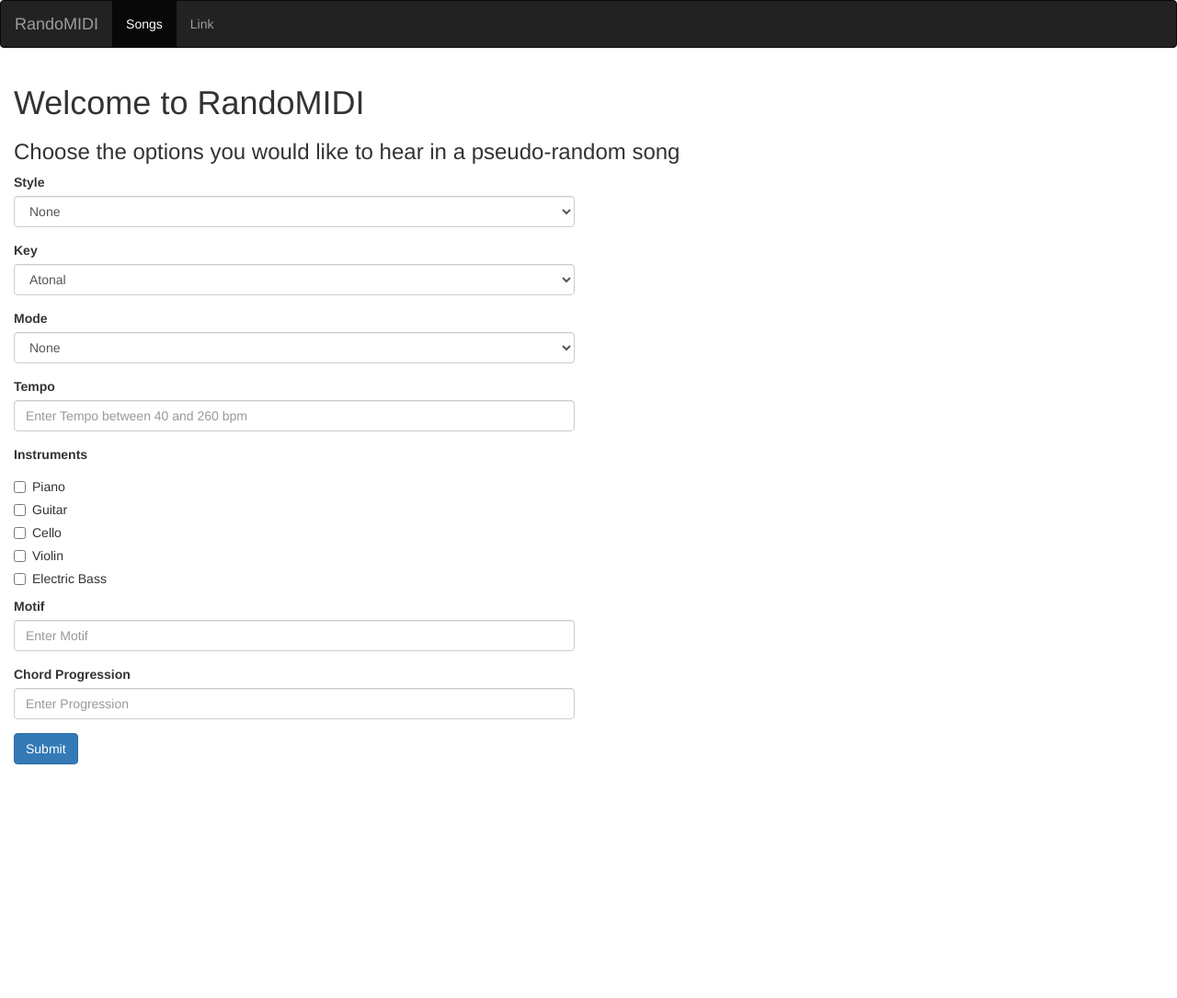
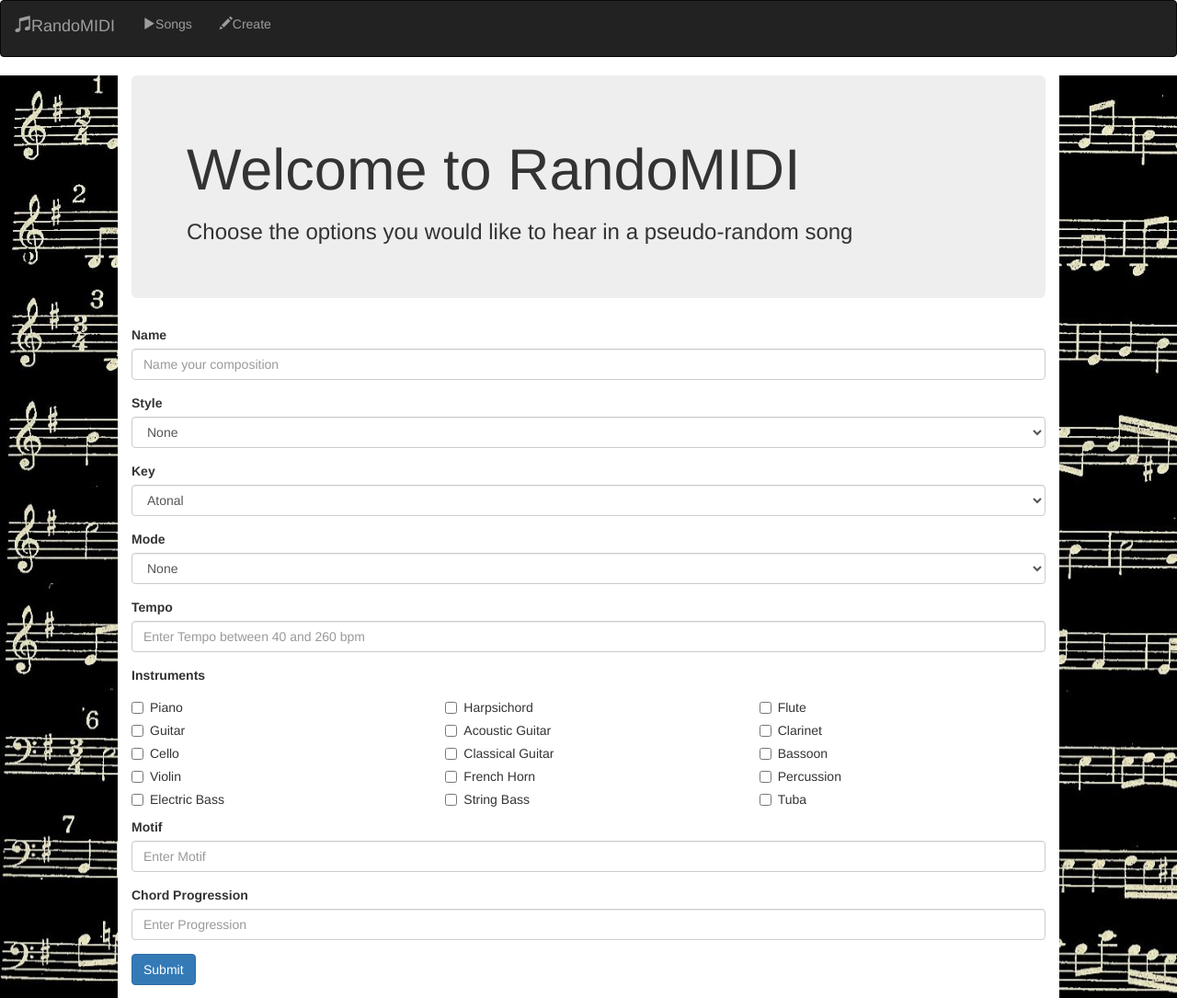
Before and after one commit to woodenToaster/RandoMIDI, a PHP site: page / in a window 1280 px wide. Shown: the whole page at 92% size. Before the commit the page ends 831 px from the top, so only its background shows below. Run offline with PHP 8.4, Linux system fonts and the light colour scheme; some libraries are stand-ins or nearby versions.

Commit message:
Add background image

```diff
--- a/index.php
+++ b/index.php
@@ -7,12 +7,20 @@
 </head>
 <body>
   <?php include('navbar.php'); ?>
+  <div id="background">
+    <div id="vertical-container">
       <div class="container-fluid">
+        <div class="jumbotron vertical-center">
           <h1>Welcome to RandoMIDI</h1>
           <h3>Choose the options you would like to hear in a pseudo-random song</h3>
+        </div>
         <div class="row">
-      <div class="col-lg-6">
+          <div class="col-lg-12">
             <form  id="options" action="createFormArgs.php" method="post">
+              <div class="form-group">
+                <label for="name">Name</label>
+                <input type="text" class="form-control" id="name" placeholder="Name your composition">
+              </div>
               <div class="form-group">
                 <label for="style">Style</label>
                 <select name="style-list" form="options" class="form-control">
@@ -51,6 +59,9 @@
               <option>Dorian</option>
               <option>Phrygian</option>
               <option>Lydian</option>
+              <option>Mixolydian</option>
+              <option>Aeolian</option>
+              <option>Locrian</option>
             </select>
               </div>
               <div class="form-group">
@@ -58,6 +69,8 @@
                 <input type="text" class="form-control" id="tempo" placeholder="Enter Tempo between 40 and 260 bpm">
               </div>
               <label for="instruments">Instruments</label>
+              <div class="row">
+                <div class="col-lg-4">
               <div class="checkbox">
                 <label>
                   <input type="checkbox" value="">
@@ -88,6 +101,72 @@
                   Electric Bass
                 </label>
               </div>
+                </div>
+                <div class="col-lg-4">
+              <div class="checkbox">
+                <label>
+                  <input type="checkbox" value="">
+                  Harpsichord
+                </label>
+              </div>
+              <div class="checkbox">
+                <label>
+                  <input type="checkbox" value="">
+                  Acoustic Guitar
+                </label>
+              </div>
+              <div class="checkbox">
+                <label>
+                  <input type="checkbox" value="">
+                  Classical Guitar
+                </label>
+              </div>
+              <div class="checkbox">
+                <label>
+                  <input type="checkbox" value="">
+                  French Horn
+                </label>
+              </div>
+              <div class="checkbox">
+                <label>
+                  <input type="checkbox" value="">
+                  String Bass
+                </label>
+              </div>
+                </div>
+                <div class="col-lg-4">
+              <div class="checkbox">
+                <label>
+                  <input type="checkbox" value="">
+                  Flute
+                </label>
+              </div>
+              <div class="checkbox">
+                <label>
+                  <input type="checkbox" value="">
+                  Clarinet
+                </label>
+              </div>
+              <div class="checkbox">
+                <label>
+                  <input type="checkbox" value="">
+                  Bassoon
+                </label>
+              </div>
+              <div class="checkbox">
+                <label>
+                  <input type="checkbox" value="">
+                  Percussion
+                </label>
+              </div>
+              <div class="checkbox">
+                <label>
+                  <input type="checkbox" value="">
+                  Tuba
+                </label>
+              </div>
+                </div>
+              </div>
               <div class="form-group">
                 <label for="motif">Motif</label>
                 <input type="text" class="form-control" id="motif" placeholder="Enter Motif">
@@ -98,9 +177,8 @@
               </div>
               <button type="submit" class="btn btn-primary">Submit</button>
             </form>
-
           </div>
-      <div class="col-lg-6">
+        </div>
       </div>
     </div>
   </div>
--- a/navbar.php
+++ b/navbar.php
@@ -8,14 +8,14 @@
         <span class="icon-bar"></span>
         <span class="icon-bar"></span>
       </button>
-      <a class="navbar-brand" href="#">RandoMIDI</a>
+      <p class="navbar-brand"><span class="glyphicon glyphicon-music"></span>RandoMIDI</p>
     </div>
 
     <!-- Collect the nav links, forms, and other content for toggling -->
     <div class="collapse navbar-collapse" id="bs-example-navbar-collapse-1">
       <ul class="nav navbar-nav">
-        <li class="active"><a href="#">Songs <span class="sr-only">(current)</span></a></li>
-        <li><a href="#">Link</a></li>
+        <li><a href="songs.php"><span class="glyphicon glyphicon-play"></span>Songs <span class="sr-only">(current)</span></a></li>
+        <li><a href="index.php"><span class="glyphicon glyphicon-pencil"></span>Create <span class="sr-only">(current)</span></a></li>
       </ul>
     </div><!-- /.navbar-collapse -->
   </div><!-- /.container-fluid -->
--- a/style.css
+++ b/style.css
@@ -1,3 +1,11 @@
-form input {
-	display: block;
+#background {
+    background-image: url("img/music.jpg");
+    background-repeat: repeat-y;
 }
+
+#vertical-container {
+    position: relative;
+    background-color: white;
+    margin-right: 10%;
+    margin-left: 10%;
+}
```
Also changed, not shown: songs.php (added, +59 -0 lines), img/music.jpg (added), 1 other file. Lines whose indentation alone changed are shown as unchanged.
